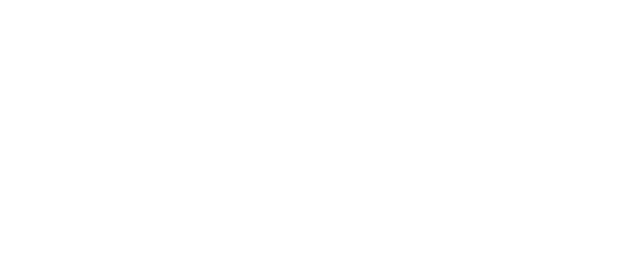
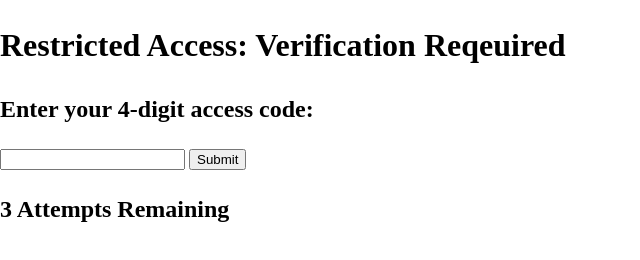
Before and after one commit to katbdesrosiers/demoProject, a plain HTML site: page access-code.html in a window 1280 px wide. Shown: the whole page, without its empty margins (0-640 px from the left). Drawn offline with Linux system fonts and the light colour scheme.

Commit message:
add webpage content

```diff
--- a/access-code.html
+++ b/access-code.html
@@ -11,7 +11,16 @@
 
 <body>
 
+  <h1>Restricted Access: Verification Reqeuired</h1>
+
+  <h2>Enter your 4-digit access code:</h2>
+
+  <input id="code">
+  <button type="button" id="button">Submit</button>
+
+  <h2><span class="attempt">3</span> Attempts Remaining</h2>
+
+
 </body>
 <script src="main.js"></script>
-
 </html>
```
